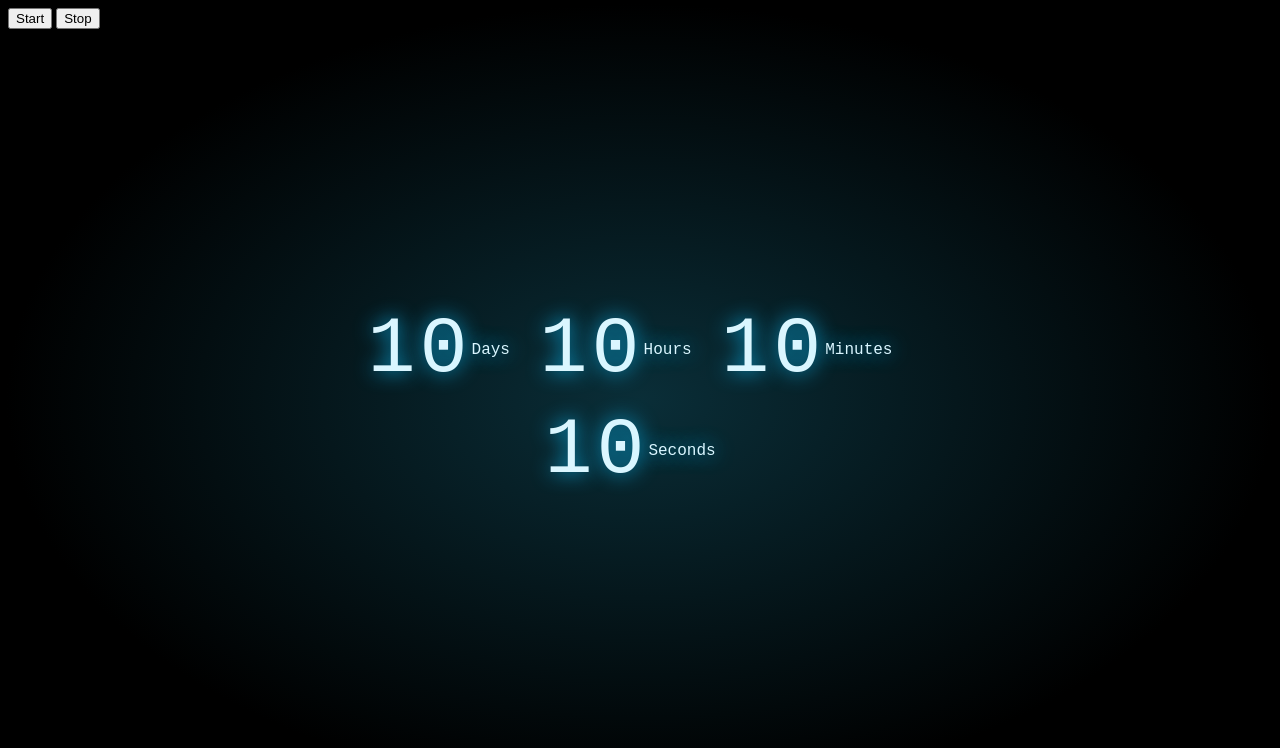
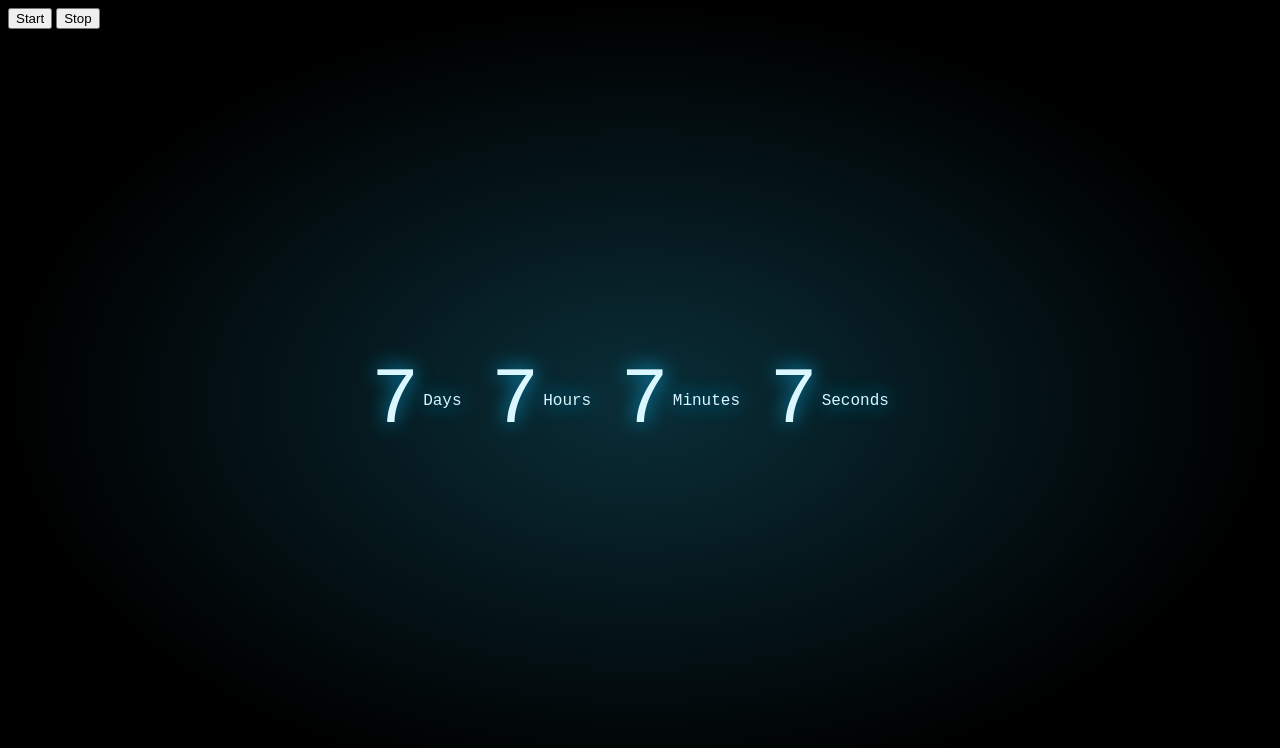
Before and after one commit to vitaliilatka/goit-js-hw-11-timer, a website: page src/index.html in a window 1280 px wide. Drawn offline with Linux system fonts and the light colour scheme.

Commit message:
changed date

```diff
--- a/src/index.html
+++ b/src/index.html
@@ -46,22 +46,22 @@
   <body>
     <div class="timer" id="timer-1">
       <div class="field">
-        <span class="value" data-value="days">10</span>
+        <span class="value" data-value="days">7</span>
         <span class="label">Days</span>
       </div>
 
       <div class="field">
-        <span class="value" data-value="hours">10</span>
+        <span class="value" data-value="hours">7</span>
         <span class="label">Hours</span>
       </div>
 
       <div class="field">
-        <span class="value" data-value="mins">10</span>
+        <span class="value" data-value="mins">7</span>
         <span class="label">Minutes</span>
       </div>
 
       <div class="field">
-        <span class="value" data-value="secs">10</span>
+        <span class="value" data-value="secs">7</span>
         <span class="label">Seconds</span>
       </div>
     </div>
--- a/src/js/timer.js
+++ b/src/js/timer.js
@@ -58,7 +58,7 @@ class CountdownTimer {
 
 const timer = new CountdownTimer({
   selector: '#timer-1',
-  targetDate: new Date('Jul 17, 2021'),
+  targetDate: new Date('Jul 07, 2021'),
 });
 
 btnRefs.start.addEventListener('click', timer.start.bind(timer));
```
